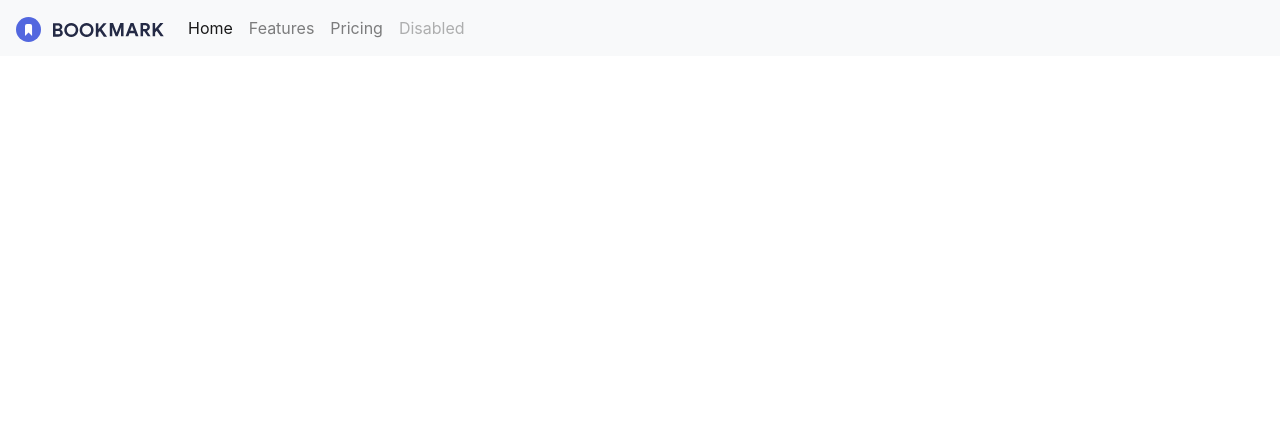
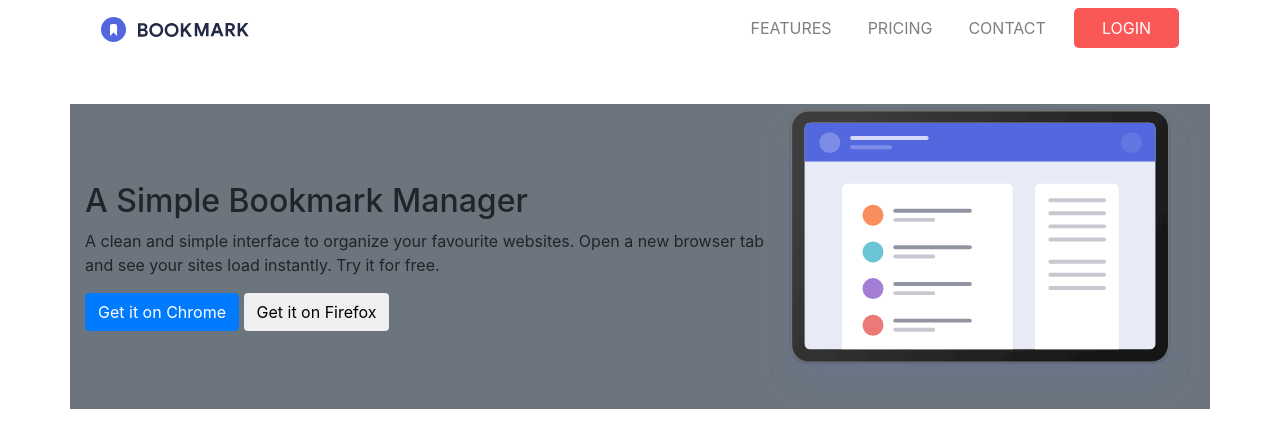
Before and after one commit to IniobongPeter/bookmark-page, a plain HTML site: page index.html in a window 1280 px wide. Drawn offline with nearby package versions, Linux system fonts and the light colour scheme.

Commit message:
intro section update

```diff
--- a/index.html
+++ b/index.html
@@ -9,8 +9,8 @@
     <link rel="stylesheet" href="style.css">
 </head>
 <body>
-    <header>
-        <nav class="navbar navbar-expand-lg navbar-light bg-light">
+    <header class="container">
+        <nav class="navbar navbar-expand-lg navbar-light">
             <a class="navbar-brand" href="#">
                 <img src="images/logo-bookmark.svg" alt="">
             </a>
@@ -18,15 +18,44 @@
               <span class="navbar-toggler-icon"></span>
             </button>
             <div class="collapse navbar-collapse" id="navbarNavAltMarkup">
-              <div class="navbar-nav">
-                <a class="nav-item nav-link active" href="#">Home <span class="sr-only">(current)</span></a>
-                <a class="nav-item nav-link" href="#">Features</a>
-                <a class="nav-item nav-link" href="#">Pricing</a>
-                <a class="nav-item nav-link disabled" href="#">Disabled</a>
-              </div>
+              <ul class="navbar-nav ml-auto">
+                <li class="nav-item">
+                  <a class="nav-link" href="#">FEATURES</a>
+                </li>
+                <li class="nav-item">
+                  <a class="nav-link" href="#">PRICING</a>
+                </li>
+                <li class="nav-item">
+                  <a class="nav-link" href="#">CONTACT</a>
+                </li>
+                <li class="nav-item" id="login">
+                  <a class="nav-link" href="#">LOGIN</a>
+                </li>
+              </ul>
             </div>
         </nav>
     </header>
+    <main>
+      <section class="container my-5 bg-secondary">
+        <div class="d-flex align-items-center">
+          <div>
+            <h2> A Simple Bookmark Manager</h2>
+
+            <p>
+              A clean and simple interface to organize your favourite websites. Open a new
+              browser tab and see your sites load instantly. Try it for free.
+            </p>
+
+            <button class="btn btn-primary">Get it on Chrome</button>
+            <button class="btn">Get it on Firefox</button>
+          </div>
+          <div>
+            <img src="images/illustration-hero.svg" style="width: 100%;" alt="">
+          </div>
+        </div>
+
+      </section>
+    </main>
 
     <script src="main.js"></script>
     <script src="https://code.jquery.com/jquery-3.2.1.slim.min.js" integrity="sha384-KJ3o2DKtIkvYIK3UENzmM7KCkRr/rE9/Qpg6aAZGJwFDMVNA/GpGFF93hXpG5KkN" crossorigin="anonymous"></script>
--- a/style.css
+++ b/style.css
@@ -0,0 +1,23 @@
+#login{
+    background-color: hsl(0, 94%, 66%);
+    border-radius: 5px;
+    padding: 0px 20px;
+}
+#login a {
+    color: white;
+}
+
+#login:hover{
+    background-color: white;
+    border: 1px solid hsl(0, 94%, 66%) ;
+}
+#login a:hover{
+    color: hsl(0, 94%, 66%);
+}
+.nav-item{
+    margin-left: 20px;
+
+}
+.nav-item a:hover{
+    color: hsl(0, 94%, 66%) !important;
+}
```
